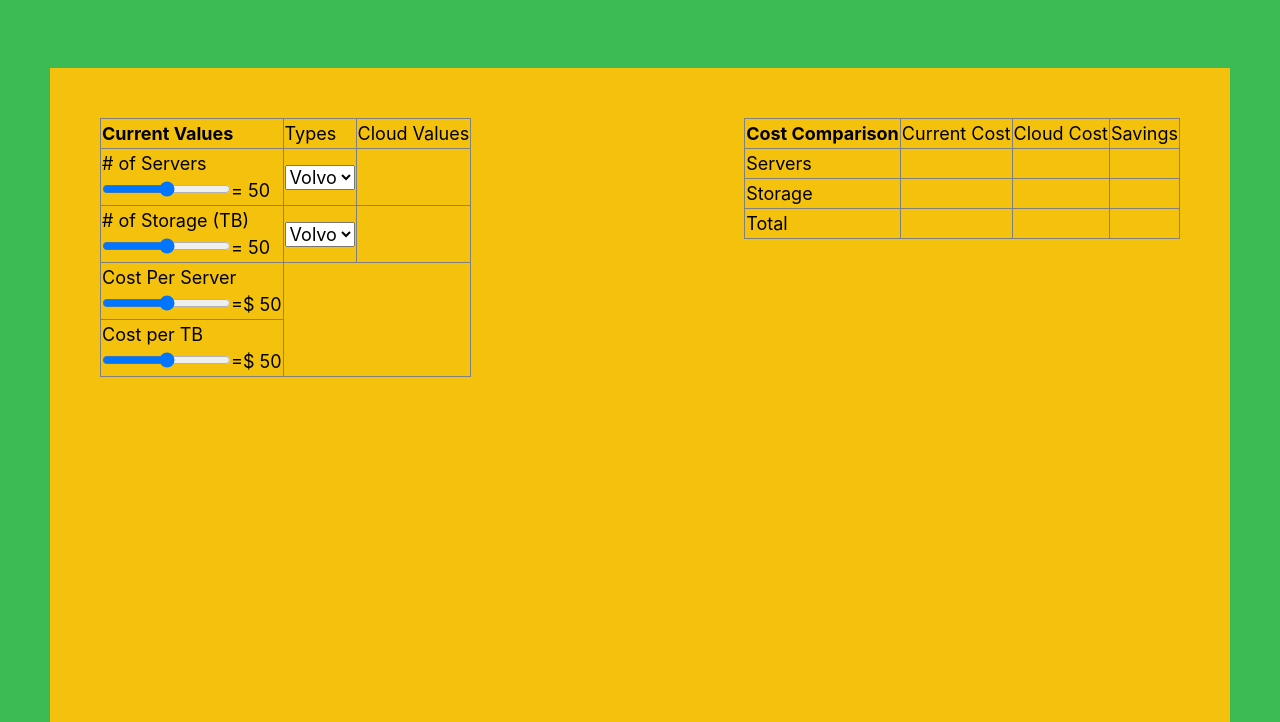
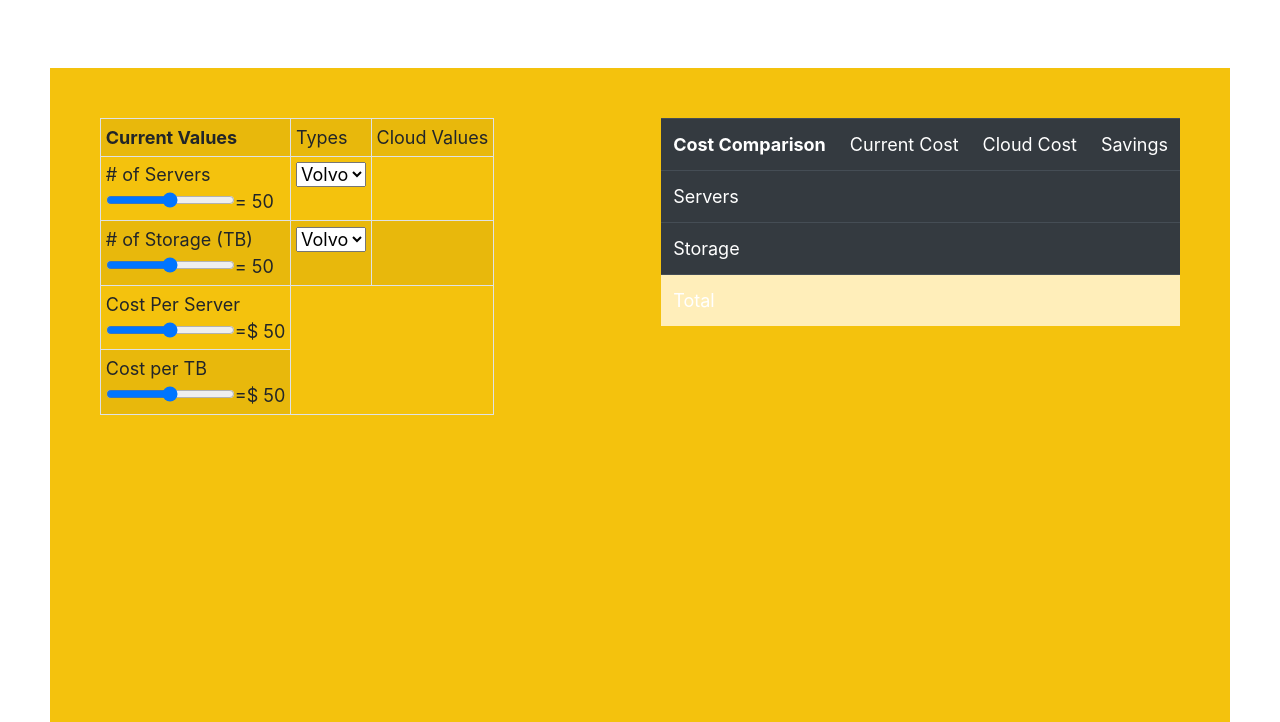
Before and after one commit to arafaram000/Calculater, a plain HTML site: page index.html in a window 1280 px wide. Shown: the part 457-1179 px from the top of the page. Drawn offline with nearby package versions, Linux system fonts and the light colour scheme.

Commit message:
Update index.html

```diff
--- a/index.html
+++ b/index.html
@@ -20,7 +20,7 @@
     <section>
     <form oninput="aa.value=parseInt(a.value),bb.value=parseInt(b.value),cc.value=parseInt(c.value),dd.value=parseInt(d.value)">
         <div style="float: left">
-            <table border=1 style="float: left;"> <!--Table for user to input values for their current costs. Table also shows the cloud costs per server/TB-->
+            <table class="table table-striped table-bordered table-sm"> <!--Table for user to input values for their current costs. Table also shows the cloud costs per server/TB-->
                 <tr>
                     <th>Current Values</th>
                     <td>Types</td>
@@ -60,7 +60,7 @@
         </div>
     </form>
         <div style="float: right">
-            <table border=1 style="float: right;"> <!--Table showing comparison of current costs and Cloud costs-->
+            <table class="table table-dark"> <!--Table showing comparison of current costs and Cloud costs-->
                 <tr>
                     <th>Cost Comparison</th>
                     <td>Current Cost</td>
@@ -79,7 +79,7 @@
                     <td id="cloudStorageCost"></td>
                     <td id="storageSavings"></td>
                 </tr>
-                <tr>
+                <tr class="table-warning">
                     <td>Total</td>
                     <td id="custemerTotal"></td>
                     <td id="cloudTotal"></td>
@@ -88,7 +88,10 @@
             </table>
         </div>
     </section>
-    <link rel="stylesheet" href="Style.css">
+    <!--<link rel="stylesheet" href="Style.css">-->
     <script src="./Calculator.js"> </script>
+    <script src="https://code.jquery.com/jquery-3.4.1.slim.min.js" integrity="sha384-J6qa4849blE2+poT4WnyKhv5vZF5SrPo0iEjwBvKU7imGFAV0wwj1yYfoRSJoZ+n" crossorigin="anonymous"></script>
+        <script src="https://cdn.jsdelivr.net/npm/popper.js@1.16.0/dist/umd/popper.min.js" integrity="sha384-Q6E9RHvbIyZFJoft+2mJbHaEWldlvI9IOYy5n3zV9zzTtmI3UksdQRVvoxMfooAo" crossorigin="anonymous"></script>
+        <script src="https://stackpath.bootstrapcdn.com/bootstrap/4.4.1/js/bootstrap.min.js" integrity="sha384-wfSDF2E50Y2D1uUdj0O3uMBJnjuUD4Ih7YwaYd1iqfktj0Uod8GCExl3Og8ifwB6" crossorigin="anonymous"></script>
     </body>
 </html>
```
